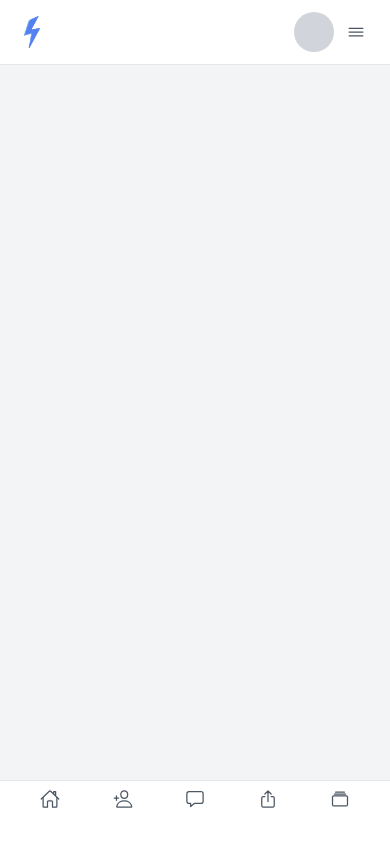
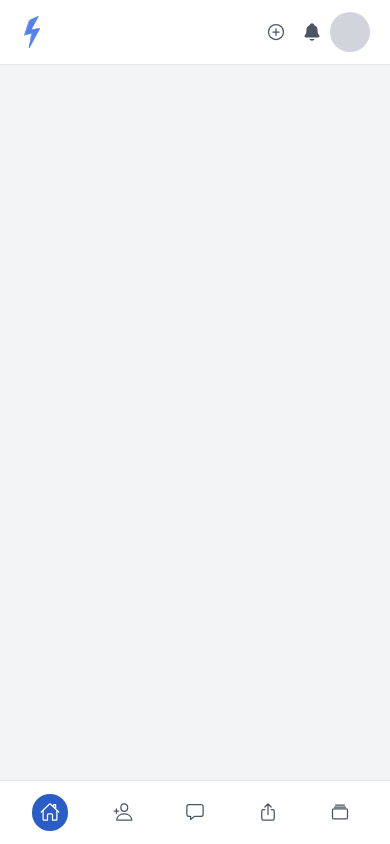
Before and after one commit to khan-asfi-reza/Blogspot-Frontend, a Next.js app: page / in a window 390 px wide. Built offline with nearby package versions, Linux system fonts and the light colour scheme.

Commit message:
Navigation New Style and Responsive Fix #12

```diff
--- a/components/UI/Navigation.tsx
+++ b/components/UI/Navigation.tsx
@@ -1,8 +1,9 @@
 import {
+    IoAddCircleOutline,
     IoAlbumsOutline,
     IoChatboxOutline,
     IoHomeOutline,
-    IoMenuOutline,
+    IoNotifications,
     IoPersonAddOutline,
     IoShareOutline
 } from "react-icons/io5";
@@ -18,12 +19,13 @@ const navigation = [
     {name: <IoShareOutline/>, href: '#', current: false},
     {name: <IoAlbumsOutline/>, href: '#', current: false},
 ]
-const NavItem = ({href, children}) => (
+const NavItem = ({href, children, current}) => (
     <a
         href={href}
         className={classNames(
-            'text-gray-600  hover:bg-theme hover:text-white',
-            'md:p-4 p-2 sm:text-2xl text-xl font-medium border-b border-transparent rounded-full'
+            'text-gray-600  hover:bg-gray-200',
+            'md:p-3 p-2 sm:text-2xl text-xl font-medium border-b border-transparent ',
+            current ? "bg-theme text-white rounded-full" : "bg-transparent rounded-md"
         )}
     >
         {children}
@@ -47,7 +49,7 @@ export const Navigation = () => (
                     <div className="flex-full lg:col-span-1 md:col-span-2 md:block hidden">
                         <div className="flex justify-between ">
                             {navigation.map((item, key) => (
-                                <NavItem key={key} href={""}>
+                                <NavItem key={key} href={""} current={item.current}>
                                     {item.name}
                                 </NavItem>
                             ))}
@@ -55,21 +57,27 @@ export const Navigation = () => (
                     </div>
 
                     <div className={"flex justify-end items-center"}>
+
+                        <NavItem current={false} href={""}>
+                            <IoAddCircleOutline/>
+                        </NavItem>
+
+                        <NavItem current={false} href={""}>
+                            <IoNotifications/>
+                        </NavItem>
+
                         <Div className={"h-10 w-10 rounded-full bg-gray-300 mr-1"}>
 
                         </Div>
-                        <NavItem href={""}>
-                            <IoMenuOutline/>
-                        </NavItem>
                     </div>
                 </div>
             </div>
         </nav>
         <nav className={"fixed h-16 w-full bottom-0 bg-white md:hidden block border-t border-gray-200"}>
-            <div className={"max-w-7xl mx-auto px-8 xs:px-32 md:px-12"}>
-                <div className="flex space-x-4 justify-between ">
+            <div className={"max-w-7xl mx-auto px-8 xs:px-32 md:px-12 h-full"}>
+                <div className="flex space-x-4 justify-between items-center h-full">
                     {navigation.map((item, key) => (
-                        <NavItem key={key} href={""}>
+                        <NavItem current={item.current} key={key} href={""}>
                             {item.name}
                         </NavItem>
                     ))}
```
